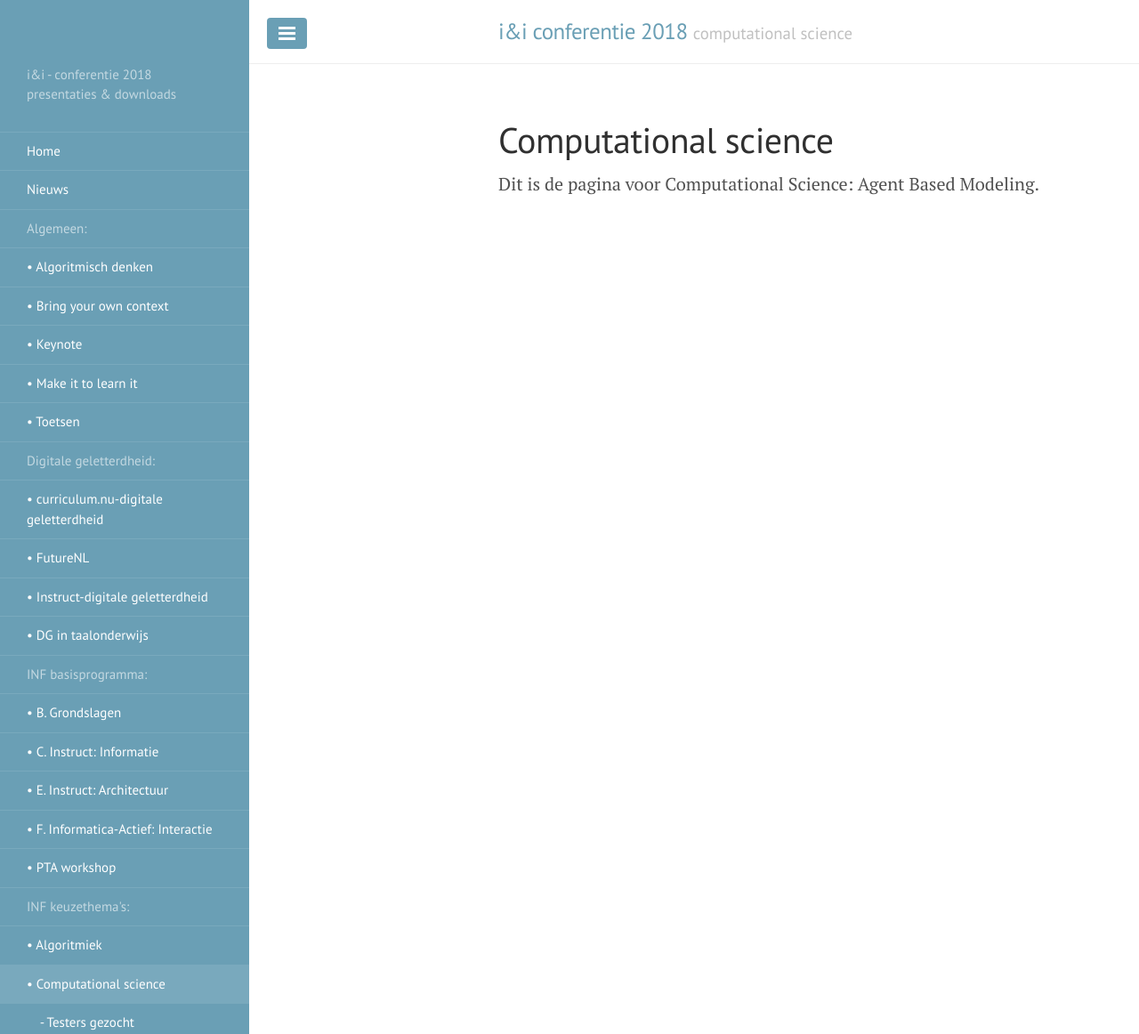
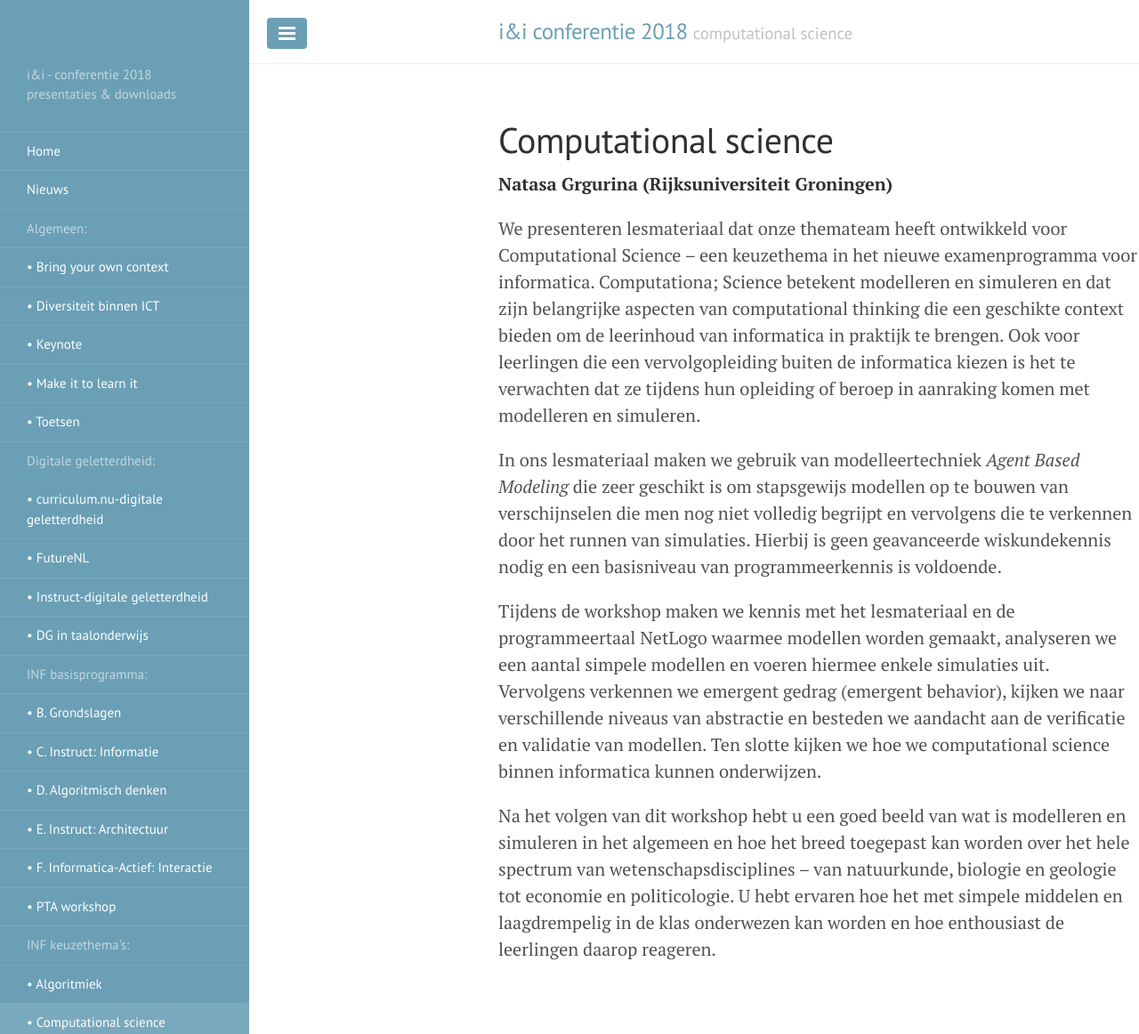
Before and after one commit to infvo/ieni2018, a Jekyll site: the page built from _themas/computational-science.md, in a window 1280 px wide and 1162 px high. Shown: the whole window at 89% size. Built offline with Jekyll 4.4.1, drawn with Linux system fonts in a browser that asks for light colours.

Commit message:
Added: some presentations

```diff
--- a/_themas/computational-science.md
+++ b/_themas/computational-science.md
@@ -4,4 +4,24 @@ layout: thema
 thema: "computational science"
 ---
 
-Dit is de pagina voor Computational Science: Agent Based Modeling.
+**Natasa Grgurina (Rijksuniversiteit Groningen)**
+
+We presenteren lesmateriaal dat onze themateam heeft ontwikkeld voor Computational Science – een keuzethema in het nieuwe examenprogramma voor informatica.
+Computationa; Science betekent modelleren en simuleren en dat zijn belangrijke aspecten van computational thinking die een geschikte context bieden om de leerinhoud van informatica in praktijk te brengen.
+Ook voor leerlingen die een vervolgopleiding buiten de informatica kiezen is het te verwachten dat ze tijdens hun opleiding of beroep in aanraking komen met modelleren en simuleren.
+
+In ons lesmateriaal maken we gebruik van modelleertechniek *Agent Based Modeling* die zeer geschikt is om stapsgewijs modellen op te bouwen van verschijnselen die men nog niet volledig begrijpt
+en vervolgens die te verkennen door het runnen van simulaties.
+Hierbij is geen geavanceerde wiskundekennis nodig en een basisniveau van programmeerkennis is voldoende.
+
+Tijdens de workshop maken we kennis met het lesmateriaal en de programmeertaal NetLogo waarmee modellen worden gemaakt,
+analyseren we een aantal simpele modellen en voeren hiermee enkele simulaties uit.
+Vervolgens verkennen we emergent gedrag (emergent behavior),
+kijken we naar verschillende niveaus van abstractie en besteden we aandacht aan de verificatie en validatie van modellen.
+Ten slotte kijken we hoe we computational science binnen informatica kunnen onderwijzen.
+
+Na het volgen van dit workshop hebt u een goed beeld van wat is modelleren en simuleren in het algemeen
+en hoe het breed toegepast kan worden over het hele spectrum van wetenschapsdisciplines
+– van natuurkunde, biologie en geologie tot economie en politicologie.
+U hebt ervaren hoe het met simpele middelen en laagdrempelig in de klas onderwezen kan worden
+en hoe enthousiast de leerlingen daarop reageren.
```
Also changed, not shown: _algemeen/algoritmisch-denken.md (deleted, +0 -9 lines), _algemeen/diversiteit.md (added, +28 -0 lines), _basis/algoritmisch-denken.md (added, +36 -0 lines), _themas/functioneel-programmeren.md (added, +13 -0 lines), _themas/user-experience.md (+5 -2 lines).
